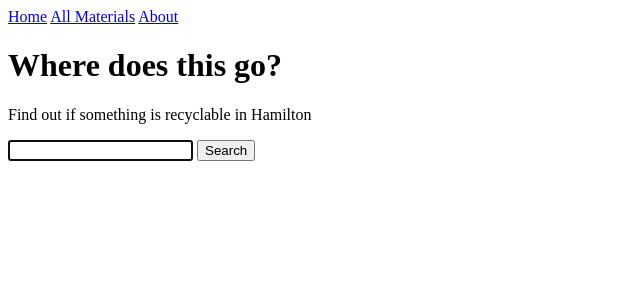
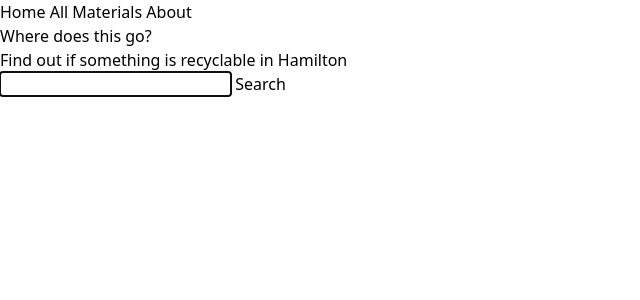
Before and after one commit to jasonflorentino/hamiltoss, a SvelteKit app: page / in a window 1280 px wide. Shown: the top 300 px of the page, without its empty margins (0-640 px from the left). Built offline with nearby package versions, Linux system fonts and the light colour scheme.

Commit message:
add tailwind using svelte-add/tailwindcss

```diff
--- /dev/null
+++ b/postcss.config.cjs
@@ -0,0 +1,13 @@
+const tailwindcss = require('tailwindcss');
+const autoprefixer = require('autoprefixer');
+
+const config = {
+	plugins: [
+		//Some plugins, like tailwindcss/nesting, need to run before Tailwind,
+		tailwindcss(),
+		//But others, like autoprefixer, need to run after,
+		autoprefixer
+	]
+};
+
+module.exports = config;
--- /dev/null
+++ b/src/app.postcss
@@ -0,0 +1,4 @@
+/* Write your global styles here, in PostCSS syntax */
+@tailwind base;
+@tailwind components;
+@tailwind utilities;
--- a/svelte.config.js
+++ b/svelte.config.js
@@ -1,3 +1,4 @@
+import preprocess from 'svelte-preprocess';
 import adapter from '@sveltejs/adapter-auto';
 import { vitePreprocess } from '@sveltejs/kit/vite';
 
@@ -5,7 +6,12 @@
 const config = {
 	// Consult https://kit.svelte.dev/docs/integrations#preprocessors
 	// for more information about preprocessors
-	preprocess: vitePreprocess(),
+	preprocess: [
+		vitePreprocess(),
+		preprocess({
+			postcss: true
+		})
+	],
 
 	kit: {
 		adapter: adapter()
--- /dev/null
+++ b/tailwind.config.cjs
@@ -0,0 +1,11 @@
+const config = {
+	content: ['./src/**/*.{html,js,svelte,ts}'],
+
+	theme: {
+		extend: {}
+	},
+
+	plugins: []
+};
+
+module.exports = config;
```
Also changed, not shown: package.json (+6 -1 lines), src/routes/+layout.svelte (+8 -4 lines), 1 other file (tests, documents, lock files or other folders).
